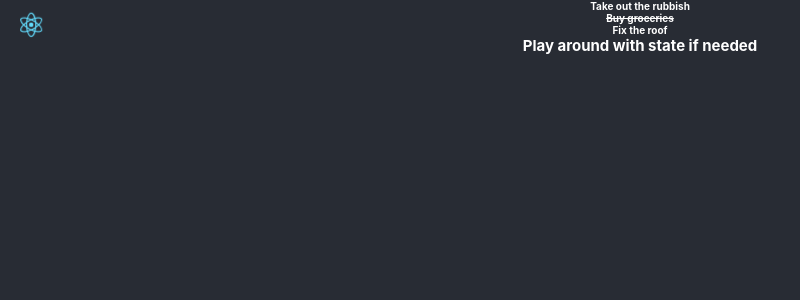
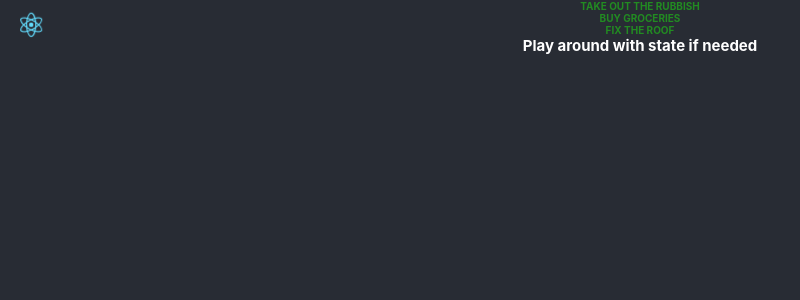
Before and after one commit to GillyRabutTsurwa/react-with-brad-traversy, a React (Create React App) app: page / in a window 1280 px wide. Shown: the top 300 px of the page, without its empty margins (0-800 px from the left). Built offline with nearby package versions, Linux system fonts and the light colour scheme.

Commit message:
one way of styling. pas mon favori, mais bon a savoir

```diff
--- a/src/components/CurrentTodo.js
+++ b/src/components/CurrentTodo.js
@@ -2,31 +2,17 @@ import React from "react";
 import PropTypes from "prop-types";
 
 class CurrentTodo extends React.Component {
-	//NEW: Styling. many ways, voici une très bonne.
-	getStyle() {
-		console.log(this.props);
-		if (this.props.todoProp.completed) {
-			return {
-				textDecoration: "line-through"
-			};
-		}
-		else {
-			return {
-				textDecoration: "none"
-			};
-		}
-	}
+	render() {
+		//NEW: Une méthode pour intégrer les styles. Créer un objet juste ici.
+		// On peut probablement faire le styling conditionel ici, mais je préfère ne pas le faire
+		let myStyles = {
+			color: "forestgreen",
+			textTransform: "uppercase"
+		};
 
-	componentDidMount() {
-		this.getStyle();
-	}
-
-	render() {
-		return <h4 style={this.getStyle()}>{this.props.todoProp.title}</h4>;
+		return <h4 style={myStyles}>{this.props.todoProp.title}</h4>;
 	}
 }
-
-// Look at Todos.js for useful comments on prop-types and how to use them
 
 CurrentTodo.propTypes = {
 	todoProp: PropTypes.object.isRequired
```
